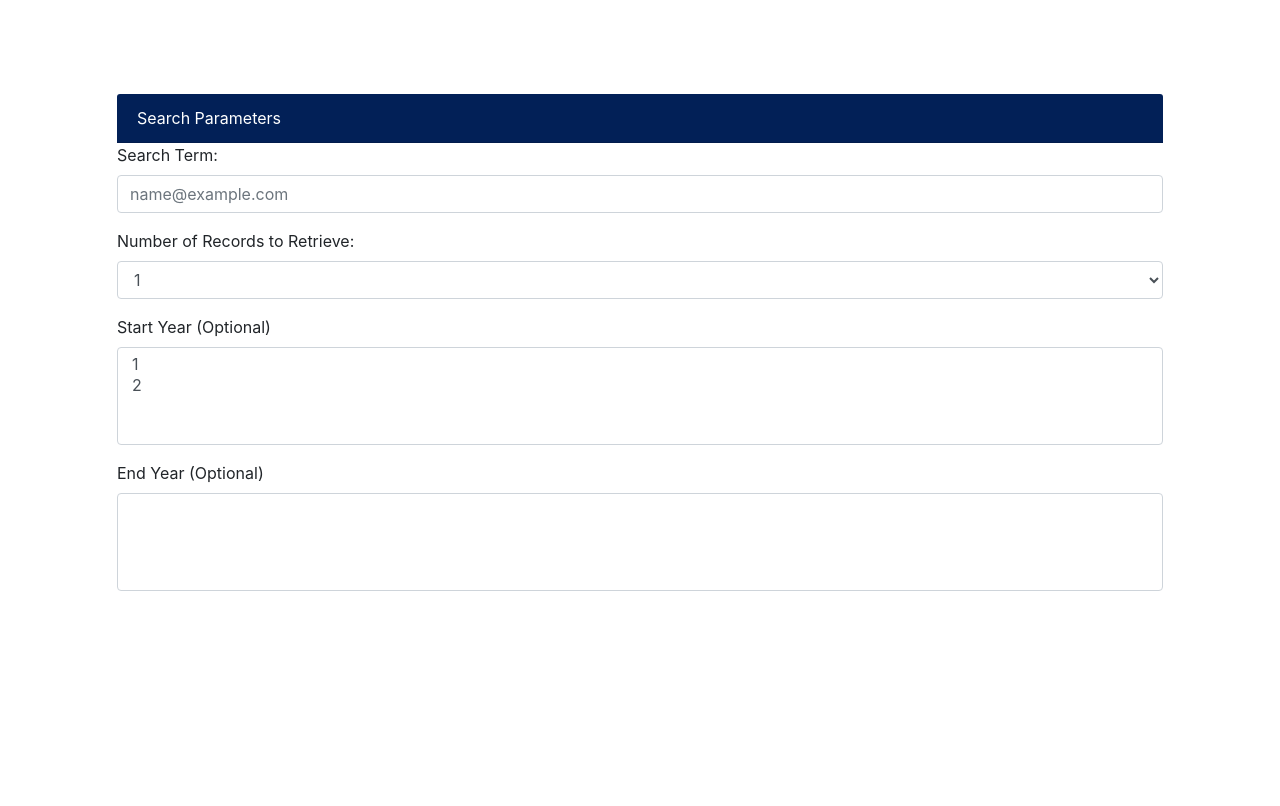
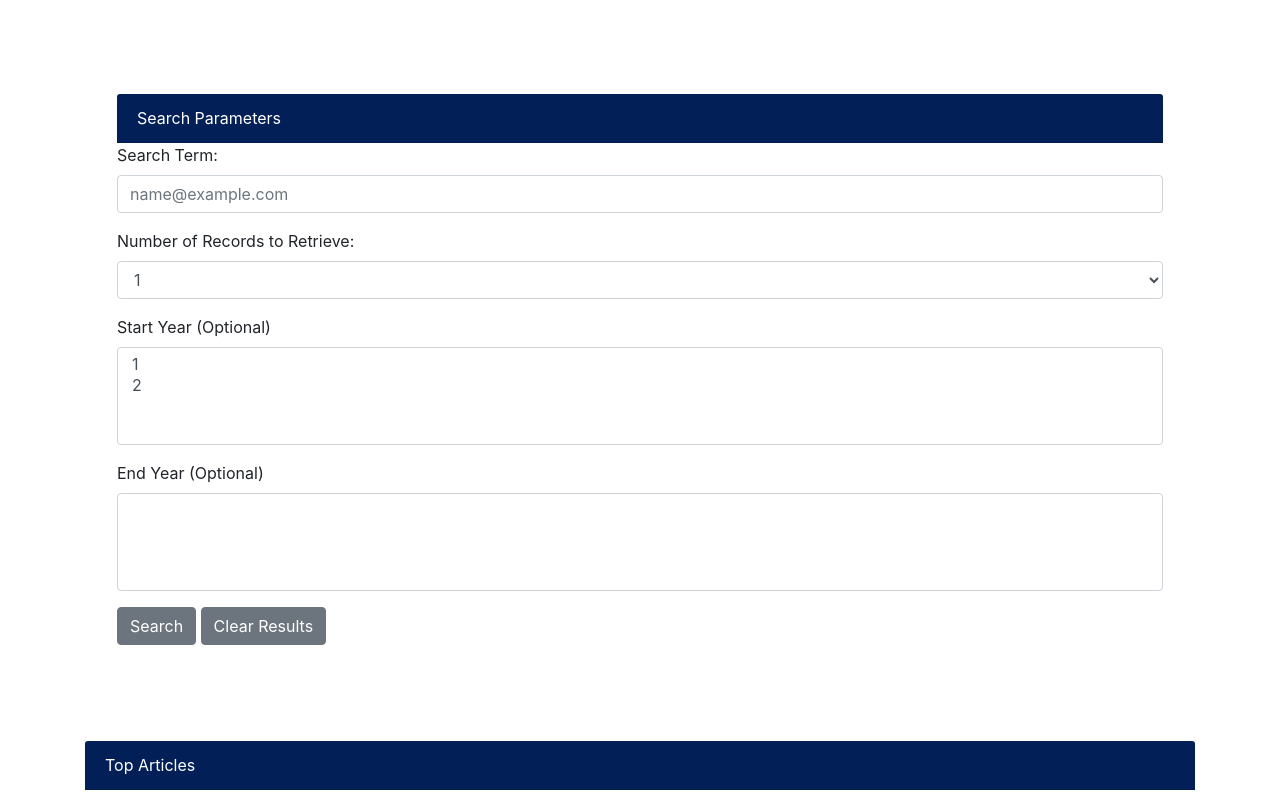
Before and after one commit to Giselesoubeiga/Ny-Time, a plain HTML site: page index.html in a window 1280 px wide. Shown: the part 205-1011 px from the top of the page. Before the commit the page ends 908 px from the top, so only its background shows below. Drawn offline with nearby package versions, Linux system fonts and the light colour scheme.

Commit message:
added top articles div and buttons

```diff
--- a/index.html
+++ b/index.html
@@ -41,17 +41,18 @@
         </div>
         <div class="form-group">
           <label for="exampleFormControlSelect3">End Year (Optional)</label>
-          <select multiple class="form-control" id="exampleFormControlSelect3">
+          <select multiple class="form-control" id="exampleFormControlSelect3"></select>
         </div>
+
+        <button class="btn btn-secondary">Search</button>
+        <button class="btn btn-secondary">Clear Results</button>
       </form>
+    </div>
 
-      <form>
-        <div class="form-group">
-            <div class="card-header">
-            Top Articles
-            </div>
+    <div class="form-group">
+        <div class="card-header">
+        Top Articles
         </div>
-      </form>
     </div>
 </div>
 
```
